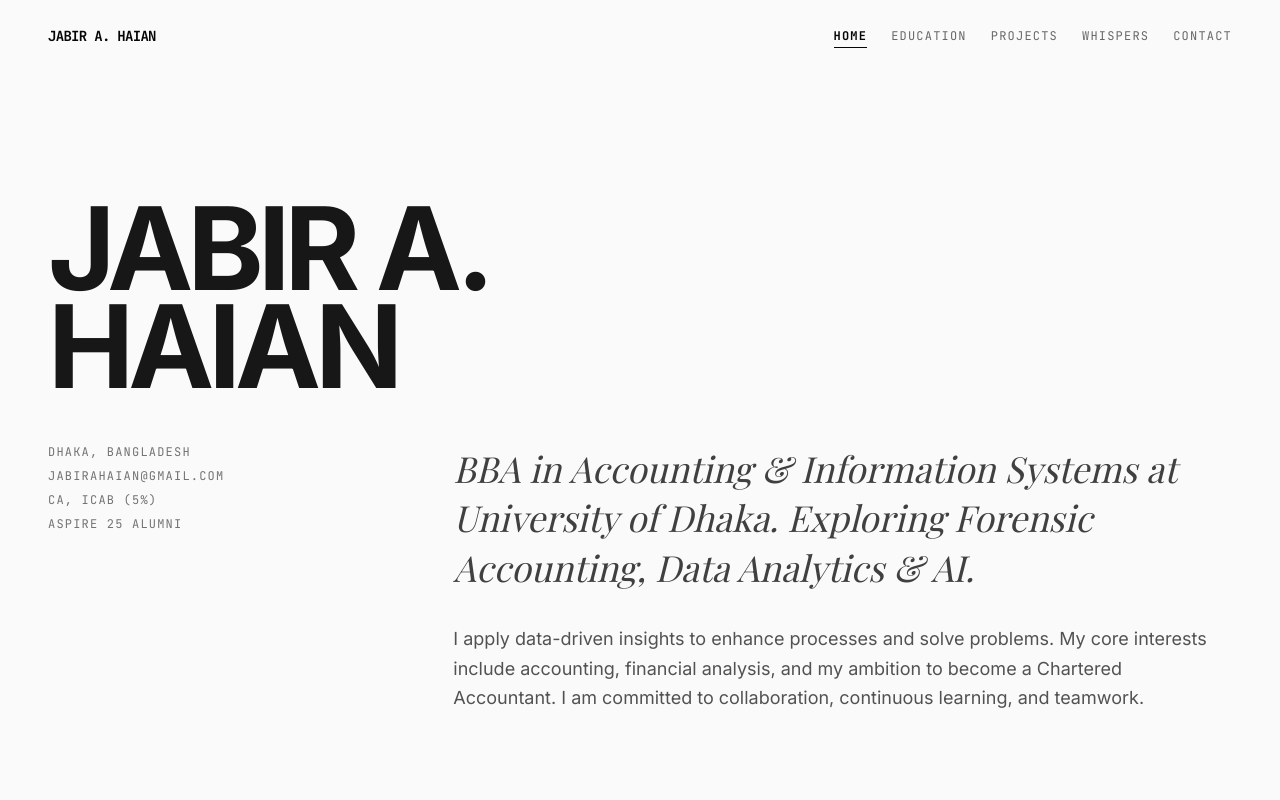
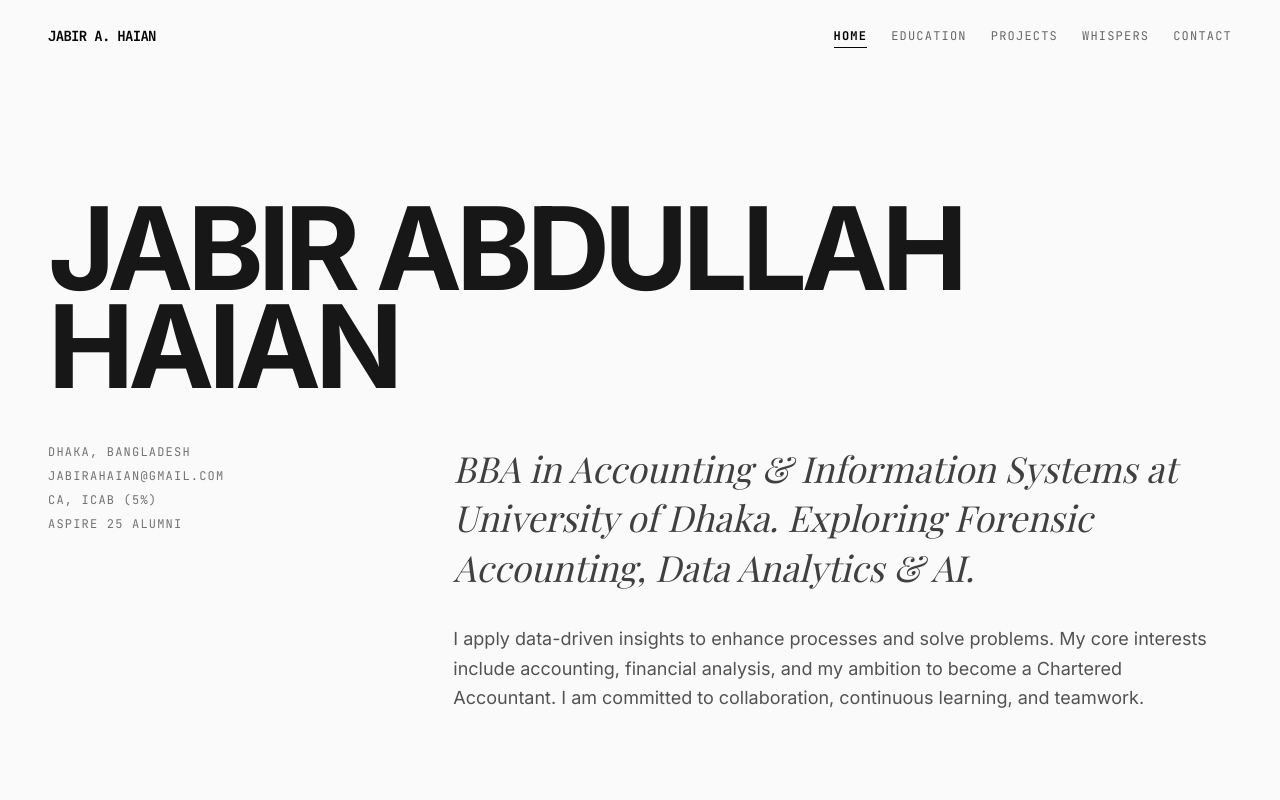
Before and after one commit to Jabir-A-H/personal-website, a Next.js app: page / in a window 1280 px wide. Shown: the top 800 px of the page. Built offline with nearby package versions, Linux system fonts and the light colour scheme; a web font is replaced by a local one.

Commit message:
feat: Enhance page transitions and update name
Introduces custom page transition animations for `/projects` and `/education` routes, adding a mechanical and academic unfold effect respectively. Also updates the hero section with the full name "Jabir Abdullah Haian" for clarity.

```diff
--- a/app/about/page.tsx
+++ /dev/null
@@ -1,97 +0,0 @@
-import React from 'react';
-
-export default function AboutPage() {
-  return (
-    <div className="grid grid-cols-12 gap-x-6 gap-y-12 w-full text-neutral-800 py-8">
-      <header className="col-span-12 border-b border-neutral-300 pb-8">
-        <h1 className="font-serif text-5xl md:text-7xl font-light tracking-tight mb-4">Academic & Career</h1>
-        <p className="font-mono text-xs uppercase tracking-widest text-neutral-500">Core Professional Identity</p>
-      </header>
-
-      <div className="col-span-12 md:col-span-4">
-        <div className="sticky top-8">
-          <h2 className="font-serif italic text-2xl mb-6">Direction</h2>
-          <p className="text-sm leading-relaxed mb-6">
-            Assalamualaikum. I am a BBA student at the University of Dhaka, majoring in Accounting and Information Systems. This field perfectly aligns with my passion for data analysis, problem-solving, and innovation.
-          </p>
-          <p className="text-sm leading-relaxed mb-6">
-            My core interests include accounting, financial analysis, and my ambition to become a Chartered Accountant. I&apos;m committed to collaboration, continuous learning, and teamwork.
-          </p>
-          <div className="h-[1px] w-12 bg-neutral-300 mb-6"></div>
-          <ul className="space-y-2 font-mono text-xs text-neutral-500">
-            <li><a href="https://www.linkedin.com/in/jabir-abdullah-haian/" target="_blank" rel="noopener noreferrer" className="hover:text-neutral-900 underline underline-offset-4">LinkedIn Profile &#8599;</a></li>
-            <li><a href="https://facebook.com/jabir.abdullah.haian" target="_blank" rel="noopener noreferrer" className="hover:text-neutral-900 underline underline-offset-4">Facebook Profile &#8599;</a></li>
-          </ul>
-        </div>
-      </div>
-
-      <div className="col-span-12 md:col-span-8 space-y-12">
-        <section>
-          <h3 className="font-mono text-xs uppercase tracking-widest text-neutral-400 mb-6">Timeline</h3>
-
-          <div className="space-y-8 relative before:absolute before:inset-0 before:ml-2 before:-translate-x-px md:before:mx-auto md:before:translate-x-0 before:h-full before:w-0.5 before:bg-gradient-to-b before:from-transparent before:via-neutral-300 before:to-transparent">
-
-            <div className="relative flex items-center justify-between md:justify-normal md:odd:flex-row-reverse group is-active">
-              <div className="flex items-center justify-center w-5 h-5 rounded-full border border-white bg-neutral-300 group-hover:bg-neutral-800 text-neutral-500 group-hover:text-white shadow shrink-0 md:order-1 md:group-odd:-translate-x-1/2 md:group-even:translate-x-1/2 transition-colors"></div>
-              <div className="w-[calc(100%-3rem)] md:w-[calc(50%-2.5rem)] p-4 rounded border border-neutral-200 bg-white shadow-sm">
-                <div className="flex items-center justify-between space-x-2 mb-1">
-                  <div className="font-serif font-medium text-lg">University of Dhaka</div>
-                  <time className="font-mono text-xs text-neutral-500">Sep 2022 - Present</time>
-                </div>
-                <div className="text-sm font-medium text-neutral-800 mb-2">BBA, Accounting & Information Systems</div>
-                <div className="text-sm text-neutral-600">Exploring Forensic Accounting, Data Analytics, AI & Technology.</div>
-              </div>
-            </div>
-
-            <div className="relative flex items-center justify-between md:justify-normal md:odd:flex-row-reverse group is-active">
-              <div className="flex items-center justify-center w-5 h-5 rounded-full border border-white bg-neutral-300 group-hover:bg-neutral-800 text-neutral-500 group-hover:text-white shadow shrink-0 md:order-1 md:group-odd:-translate-x-1/2 md:group-even:translate-x-1/2 transition-colors"></div>
-              <div className="w-[calc(100%-3rem)] md:w-[calc(50%-2.5rem)] p-4 rounded border border-neutral-200 bg-white shadow-sm">
-                <div className="flex items-center justify-between space-x-2 mb-1">
-                  <div className="font-serif font-medium text-lg">Al Hikmah Society</div>
-                  <time className="font-mono text-xs text-neutral-500">Jun 2024 - Present</time>
-                </div>
-                <div className="text-sm font-medium text-neutral-800 mb-2">Founding Member</div>
-                <div className="text-sm text-neutral-600">Islamic Finance and IT Management.</div>
-              </div>
-            </div>
-
-            <div className="relative flex items-center justify-between md:justify-normal md:odd:flex-row-reverse group is-active">
-              <div className="flex items-center justify-center w-5 h-5 rounded-full border border-white bg-neutral-300 group-hover:bg-neutral-800 text-neutral-500 group-hover:text-white shadow shrink-0 md:order-1 md:group-odd:-translate-x-1/2 md:group-even:translate-x-1/2 transition-colors"></div>
-              <div className="w-[calc(100%-3rem)] md:w-[calc(50%-2.5rem)] p-4 rounded border border-neutral-200 bg-white shadow-sm">
-                <div className="flex items-center justify-between space-x-2 mb-1">
-                  <div className="font-serif font-medium text-lg">Notre Dame College</div>
-                  <time className="font-mono text-xs text-neutral-500">Feb 2019 - Jun 2021</time>
-                </div>
-                <div className="text-sm font-medium text-neutral-800 mb-2">HSC, Business Studies</div>
-                <div className="text-sm text-neutral-600">Ranked 35th out of 750 Students. 100% attendance. Member of Business Club and IT Club.</div>
-              </div>
-            </div>
-
-            <div className="relative flex items-center justify-between md:justify-normal md:odd:flex-row-reverse group is-active">
-              <div className="flex items-center justify-center w-5 h-5 rounded-full border border-white bg-neutral-300 group-hover:bg-neutral-800 text-neutral-500 group-hover:text-white shadow shrink-0 md:order-1 md:group-odd:-translate-x-1/2 md:group-even:translate-x-1/2 transition-colors"></div>
-              <div className="w-[calc(100%-3rem)] md:w-[calc(50%-2.5rem)] p-4 rounded border border-neutral-200 bg-white shadow-sm">
-                <div className="flex items-center justify-between space-x-2 mb-1">
-                  <div className="font-serif font-medium text-lg">BNMPC</div>
-                  <time className="font-mono text-xs text-neutral-500">Jan 2017 - May 2019</time>
-                </div>
-                <div className="text-sm font-medium text-neutral-800 mb-2">SSC, Business Studies</div>
-                <div className="text-sm text-neutral-600">Board scholarship for outstanding performance. Member of Business Club and Chess Club.</div>
-              </div>
-            </div>
-
-          </div>
-        </section>
-
-        <section>
-          <h3 className="font-mono text-xs uppercase tracking-widest text-neutral-400 mb-6">Footnotes & Certifications</h3>
-          <div className="text-xs text-neutral-500 space-y-2 border-t border-neutral-200 pt-4">
-            <p>[1] <strong>Aspire 25 Alumni</strong>: Aspire Leaders Program (Aspire Institute, Oct 2025).</p>
-            <p>[2] <strong>CA, ICAB (5%)</strong>: Pursuing Chartered Accountancy.</p>
-            <p>[3] <strong>Certifications</strong>: Fundamentals of Digital Marketing (Google), Big Data Foundations, Excel Beginner to Expert.</p>
-            <p>[4] <strong>Leadership</strong>: Founding President of Team J (Jul 2021 - Present), President of Morning Riders (Apr 2024 - Sep 2025).</p>
-          </div>
-        </section>
-      </div>
-    </div>
-  );
-}
--- a/app/page.tsx
+++ b/app/page.tsx
@@ -4,7 +4,7 @@ export default function Home() {
       {/* Hero */}
       <div className="mb-24 md:mb-32">
         <h1 className="text-[12vw] md:text-[9vw] leading-[0.85] font-sans font-bold tracking-tighter text-neutral-900 uppercase mb-12">
-          Jabir A.<br/>Haian
+          Jabir Abdullah<br/>Haian
         </h1>
         <div className="grid grid-cols-1 md:grid-cols-12 gap-8">
           <div className="md:col-span-4 font-mono text-xs uppercase tracking-widest text-neutral-500 space-y-2">
--- a/components/Shell.tsx
+++ b/components/Shell.tsx
@@ -13,6 +13,33 @@ export default function Shell({ children }: { children: React.ReactNode }) {
   if (pathname === '/whispers') bgColor = '#f8fafc'; // slate-50
   if (pathname === '/contact') bgColor = '#ffffff'; // white
 
+  // Default animation
+  let animProps: any = {
+    initial: { opacity: 0, y: 10 },
+    animate: { opacity: 1, y: 0 },
+    exit: { opacity: 0, y: -10 },
+    transition: { duration: 0.4, ease: 'easeOut' }
+  };
+
+  // Custom animations based on route
+  if (pathname === '/projects') {
+    // Mechanical door opening effect (Sci-fi blast door)
+    animProps = {
+      initial: { opacity: 0, clipPath: 'inset(50% 0 50% 0)', scale: 0.95 },
+      animate: { opacity: 1, clipPath: 'inset(0% 0 0% 0)', scale: 1 },
+      exit: { opacity: 0, clipPath: 'inset(50% 0 50% 0)', scale: 0.95 },
+      transition: { duration: 0.8, ease: [0.22, 1, 0.36, 1] } // Snappy mechanical ease
+    };
+  } else if (pathname === '/education') {
+    // Academic unfold / Book opening effect
+    animProps = {
+      initial: { opacity: 0, rotateX: 15, y: 40, filter: 'blur(10px)' },
+      animate: { opacity: 1, rotateX: 0, y: 0, filter: 'blur(0px)' },
+      exit: { opacity: 0, rotateX: -15, y: -40, filter: 'blur(10px)' },
+      transition: { duration: 0.7, ease: 'easeOut' }
+    };
+  }
+
   return (
     <motion.div
       animate={{ backgroundColor: bgColor }}
@@ -20,14 +47,17 @@ export default function Shell({ children }: { children: React.ReactNode }) {
       className="min-h-screen w-full flex flex-col relative selection:bg-neutral-300 selection:text-black"
     >
       <Navigation />
-      <main className="flex-1 w-full max-w-7xl mx-auto px-6 md:px-12 py-8 flex flex-col relative z-10">
+      <main
+        className="flex-1 w-full max-w-7xl mx-auto px-6 md:px-12 py-8 flex flex-col relative z-10"
+        style={{ perspective: '1200px' }}
+      >
         <AnimatePresence mode="wait">
           <motion.div
             key={pathname}
-            initial={{ opacity: 0, y: 10 }}
-            animate={{ opacity: 1, y: 0 }}
-            exit={{ opacity: 0, y: -10 }}
-            transition={{ duration: 0.4, ease: 'easeOut' }}
+            initial={animProps.initial}
+            animate={animProps.animate}
+            exit={animProps.exit}
+            transition={animProps.transition}
             className="flex-1 flex flex-col w-full h-full"
           >
             {children}
```
